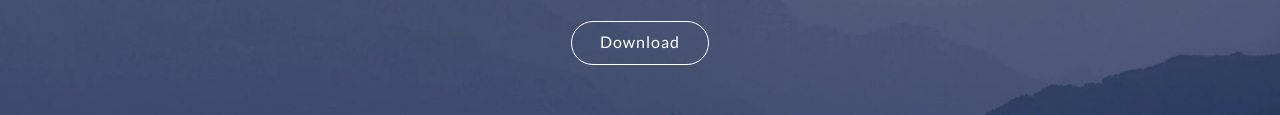
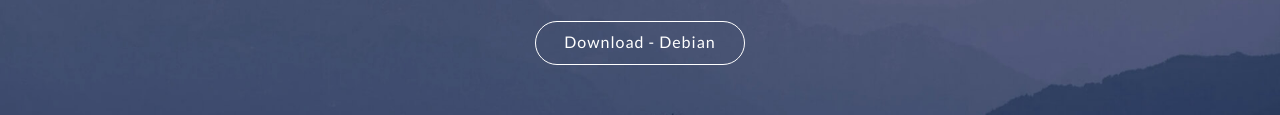
Before and after one commit to pasironlinux/pasironlinux.github.io, a plain HTML site: page index.html in a window 1280 px wide. Shown: the part 401-516 px from the top of the page. Drawn offline with nearby package versions, Linux system fonts and the light colour scheme; files whose address does not match are found by name.

Commit message:
Update index.html

```diff
--- a/index.html
+++ b/index.html
@@ -67,7 +67,7 @@
       <h1>Pasiron Linux'a Hos Geldiniz</h1>
       <h2>Hem Guvenliginiz Hemde Bilgisayariniz Sagligi icin Calisiyoruz</h2>
       <a href="donate.html" class="btn-get-started scrollto">Bagis Yap</a><br>
-      <a href="https://pasironlinux.github.io/PasironL%C4%B0nux-v1.0.-x86_64.iso.torrent" class="btn-get-started scrollto">Download</a>
+      <a href="https://sourceforge.net/projects/pasironlinux/files/1/pasiron7-live.iso/download" class="btn-get-started scrollto">Download - Debian</a>
     </div>
   </section><!-- #hero -->
 
```
